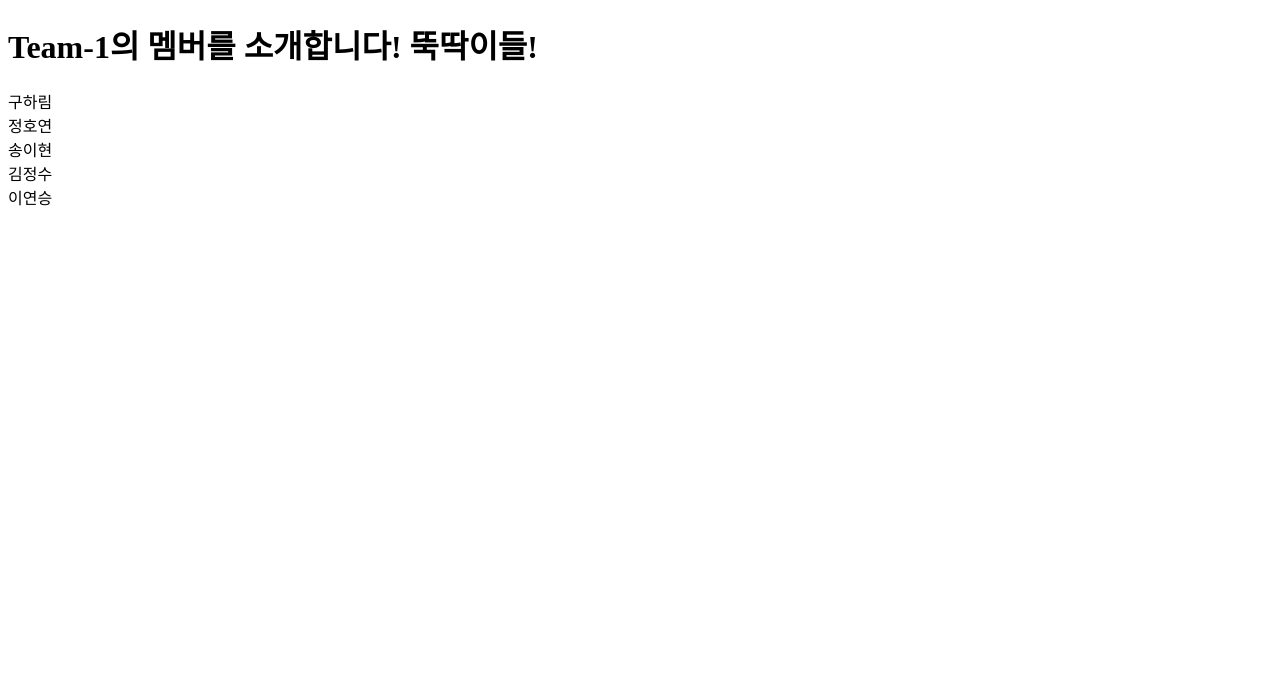
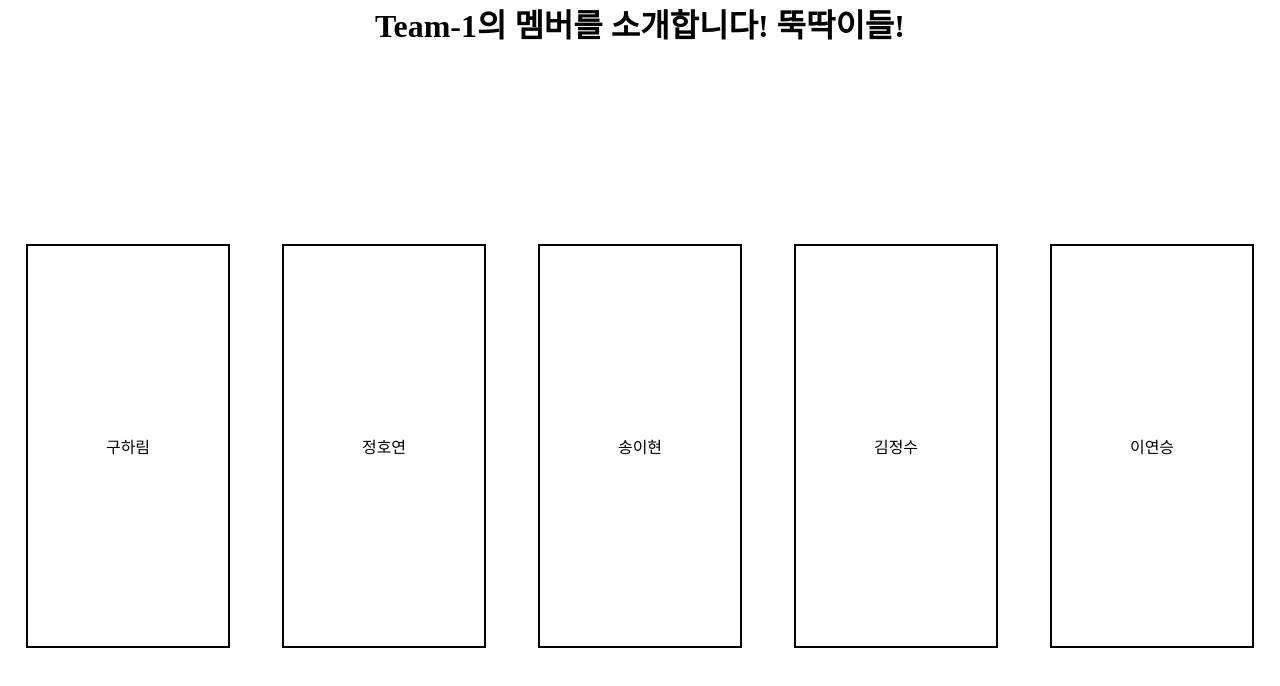
Before and after one commit to KimInteger/introduceSkel, a website: page public/index.html in a window 1280 px wide. Drawn offline with Linux system fonts and the light colour scheme.

Commit message:
style 스켈레톤 할당

```diff
--- a/public/index.html
+++ b/public/index.html
@@ -4,14 +4,45 @@
   <meta charset="UTF-8">
   <meta name="viewport" content="width=device-width, initial-scale=1.0">
   <title>We are 뚝딱스</title>
+  <style>
+    *{
+      margin: 0;
+      padding: 0;
+      overflow: hidden;
+    }
+
+    h1 {
+      text-align: center;
+    }
+
+    #root {
+      width: 100vw;
+      height: 100vh;
+      display: flex;
+      flex-direction: row;
+      align-items: center;
+      justify-content: space-around;
+    }
+
+    #root > div {
+      display: flex;
+      justify-content: center;
+      align-items: center;
+      width: 200px;
+      height: 400px;
+      border: 2px double black;
+    }
+  </style>
 </head>
 <body>
   <h1>Team-1의 멤버를 소개합니다! 뚝딱이들!</h1>
+  <div id="root">
     <div id="leader">구하림</div>
     <div id="pinokio">정호연</div>
     <div id="yoshi">송이현</div>
     <div id="waruru">김정수</div>
     <div id="likeBlack">이연승</div>
     <script src="./script.js"></script>
+  </div>
 </body>
 </html>
```
Lines whose indentation alone changed are shown as unchanged.
